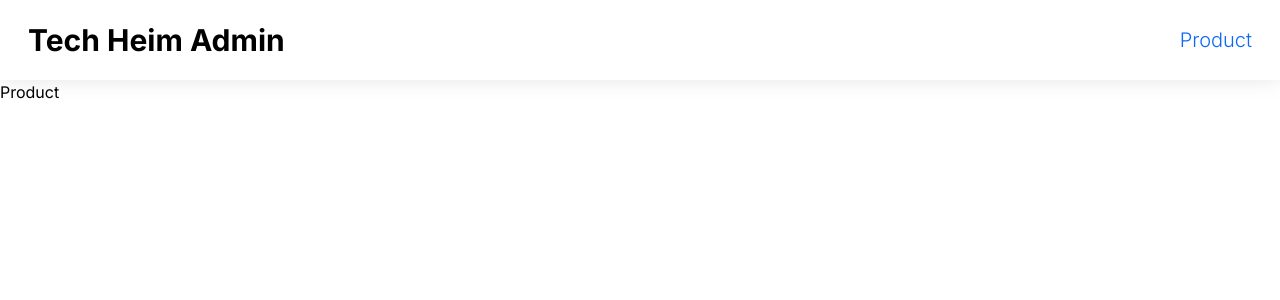
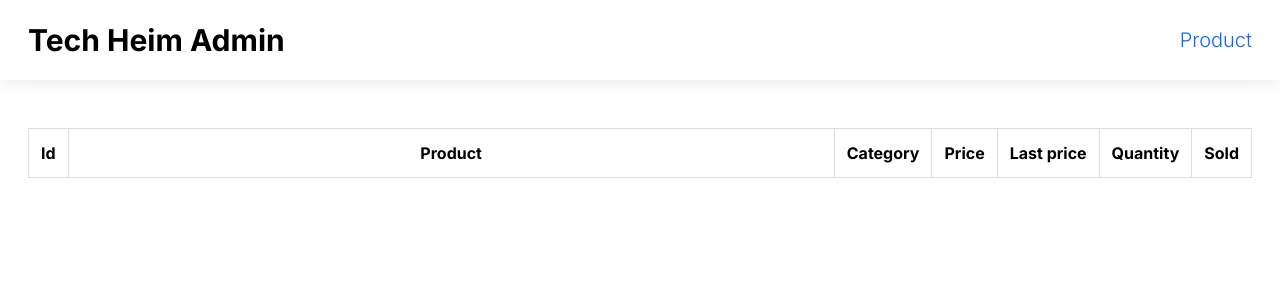
Before and after one commit to mcscoder/tech-heim-admin, a React (Vite) app: page /product in a window 1280 px wide. Shown: the top 300 px of the page. Built offline with nearby package versions, Linux system fonts and the light colour scheme.

Commit message:
add: product list

```diff
--- /dev/null
+++ b/src/components/Elements/Product/ProductList.tsx
@@ -0,0 +1,30 @@
+import { ProductTypes } from "@/types";
+import { ProductRow } from ".";
+
+export interface ProductListProps {
+  productRows: ProductTypes.ProductRowResponseType[];
+}
+
+export const ProductList = ({ productRows }: ProductListProps) => {
+  return (
+    <table className="border-collapse">
+      <tr>
+        <th className="w-0">Id</th>
+        <th>Product</th>
+        <th className="w-0">Category</th>
+        <th className="w-0">Price</th>
+        <th className="w-0">Last price</th>
+        <th className="w-0">Quantity</th>
+        <th className="w-0">Sold</th>
+      </tr>
+      {productRows.map((item, index) => {
+        return (
+          <ProductRow
+            key={index}
+            {...item}
+          />
+        );
+      })}
+    </table>
+  );
+};
--- /dev/null
+++ b/src/components/Elements/Product/ProductRow.tsx
@@ -0,0 +1,24 @@
+import { ProductTypes } from "@/types";
+import { formatVND } from "@/utils";
+
+export const ProductRow = ({
+  id,
+  name,
+  categoryId,
+  currentPrice,
+  lastPrice,
+  quantity,
+  sold,
+}: ProductTypes.ProductRowResponseType) => {
+  return (
+    <tr>
+      <td>{id}</td>
+      <td className="text-left">{name}</td>
+      <td>{categoryId}</td>
+      <td>{formatVND(currentPrice)}</td>
+      <td>{lastPrice ? formatVND(lastPrice) : "-"}</td>
+      <td>{quantity}</td>
+      <td>{sold}</td>
+    </tr>
+  );
+};
--- /dev/null
+++ b/src/components/Elements/Product/index.ts
@@ -0,0 +1,2 @@
+export * from "./ProductList";
+export * from "./ProductRow";
--- a/src/components/Elements/index.ts
+++ b/src/components/Elements/index.ts
@@ -1,3 +1,4 @@
 export * from "./Links";
 export * from "./Button";
 export * from "./Input";
+export * from "./Product";
--- a/src/index.css
+++ b/src/index.css
@@ -11,6 +11,23 @@
 
   body {
     @apply font-inter;
+  }
+
+  table {
+    @apply border-collapse;
+  }
+
+  tr:nth-child(even) {
+    @apply bg-[#dddddd];
+  }
+
+  tr:nth-child(even) td {
+    @apply border-white;
+  }
+
+  td,
+  th {
+    @apply border border-[#dddddd] text-center whitespace-nowrap p-3;
   }
 }
 
--- a/src/pages/Product/Product.tsx
+++ b/src/pages/Product/Product.tsx
@@ -1,3 +1,11 @@
+import { ProductList } from "@/components/Elements";
+
 export const Product = () => {
-  return <div>Product</div>;
+  return (
+    <div className="flex flex-col">
+      <div className="content-container flex flex-col my-12">
+        <ProductList productRows={[]} />
+      </div>
+    </div>
+  );
 };
--- /dev/null
+++ b/src/types/Product.ts
@@ -0,0 +1,54 @@
+export type SearchParamKeys = "categoryId" | "productTypeId" | "sort";
+
+export type SortTypes = "ascending" | "descending";
+
+export interface SearchParamTypes {
+  categoryId?: string;
+  productTypeId?: string;
+  sort?: SortTypes;
+}
+
+export interface ProductImage {
+  imageURL: string;
+}
+
+export interface ProductTechnical {
+  title: string;
+  description: string;
+}
+
+export interface Product {
+  id: number;
+  name: string;
+  currentPrice: number;
+  lastPrice: number | null;
+  quantity: number;
+  sold: number;
+  rate: number;
+  categoryId: number;
+  productImage: ProductImage[];
+  productTechnical: ProductTechnical[];
+  productGroup: Pick<ProductGroup, "title" | "productType">[];
+}
+
+export type ProductRowResponseType = Pick<
+  Product,
+  | "id"
+  | "name"
+  | "currentPrice"
+  | "lastPrice"
+  | "quantity"
+  | "sold"
+  | "categoryId"
+>;
+
+export interface ProductType {
+  id: number;
+  title: string;
+}
+
+export interface ProductGroup {
+  id: number;
+  title: string;
+  productType: ProductType[];
+}
--- /dev/null
+++ b/src/types/index.ts
@@ -0,0 +1 @@
+export * as ProductTypes from "./Product";
--- /dev/null
+++ b/src/utils/index.ts
@@ -0,0 +1,3 @@
+export * from "./money";
+export * from "./common";
+export * from "./api";
--- /dev/null
+++ b/src/utils/money.ts
@@ -0,0 +1,18 @@
+export const formatCurrency = (amount: number, currency: string) => {
+  return new Intl.NumberFormat("en-US", {
+    style: "currency",
+    currency: currency,
+  }).format(amount);
+};
+
+export const formatVND = (amount: number) => {
+  return formatCurrency(amount, "VND");
+};
+
+export const getPercentage = (lastPrice: number, currentPrice: number) => {
+  return Math.round((currentPrice / lastPrice) * 100);
+};
+
+export const getDiscount = (lastPrice: number, currentPrice: number) => {
+  return getPercentage(lastPrice, currentPrice) - 100;
+};
```
